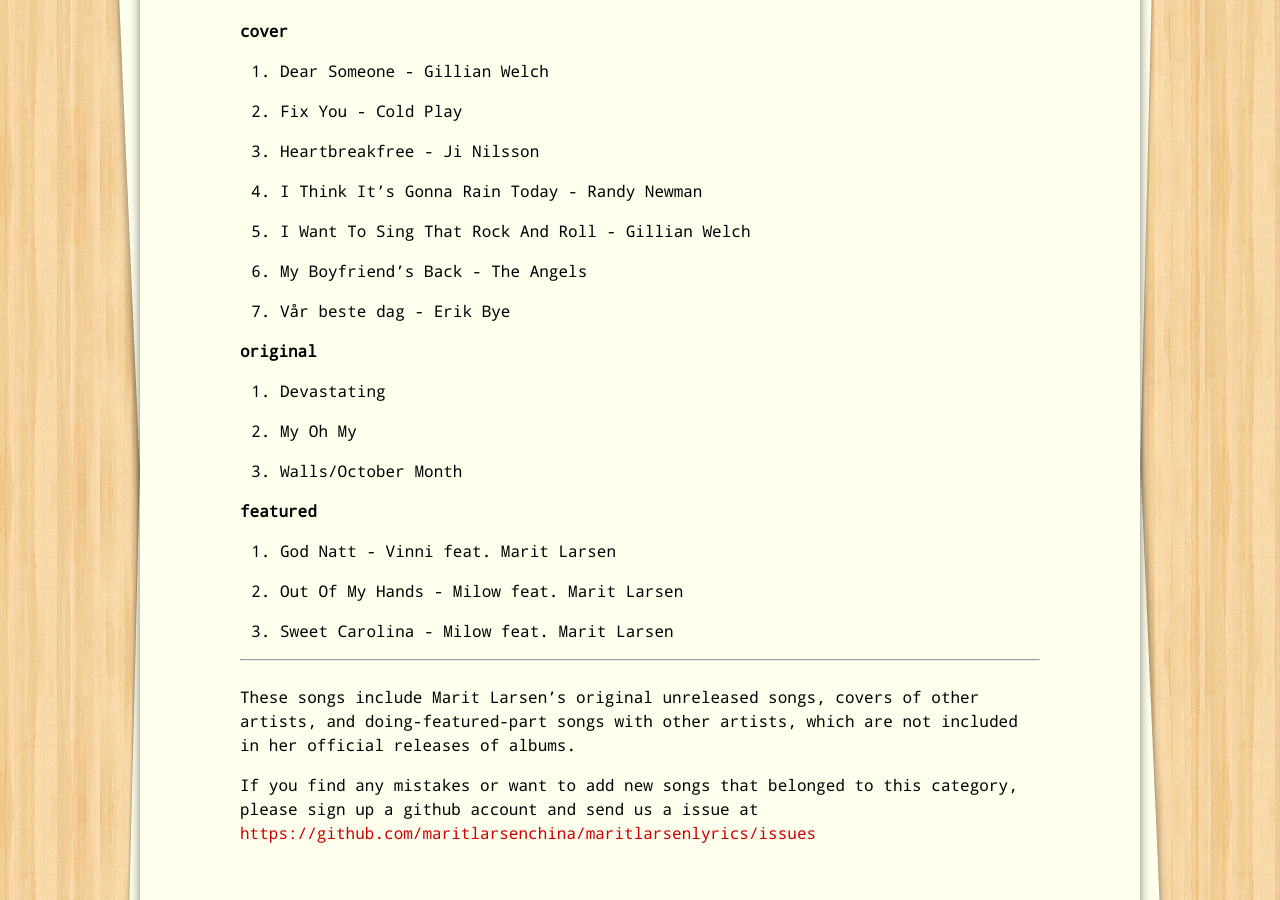
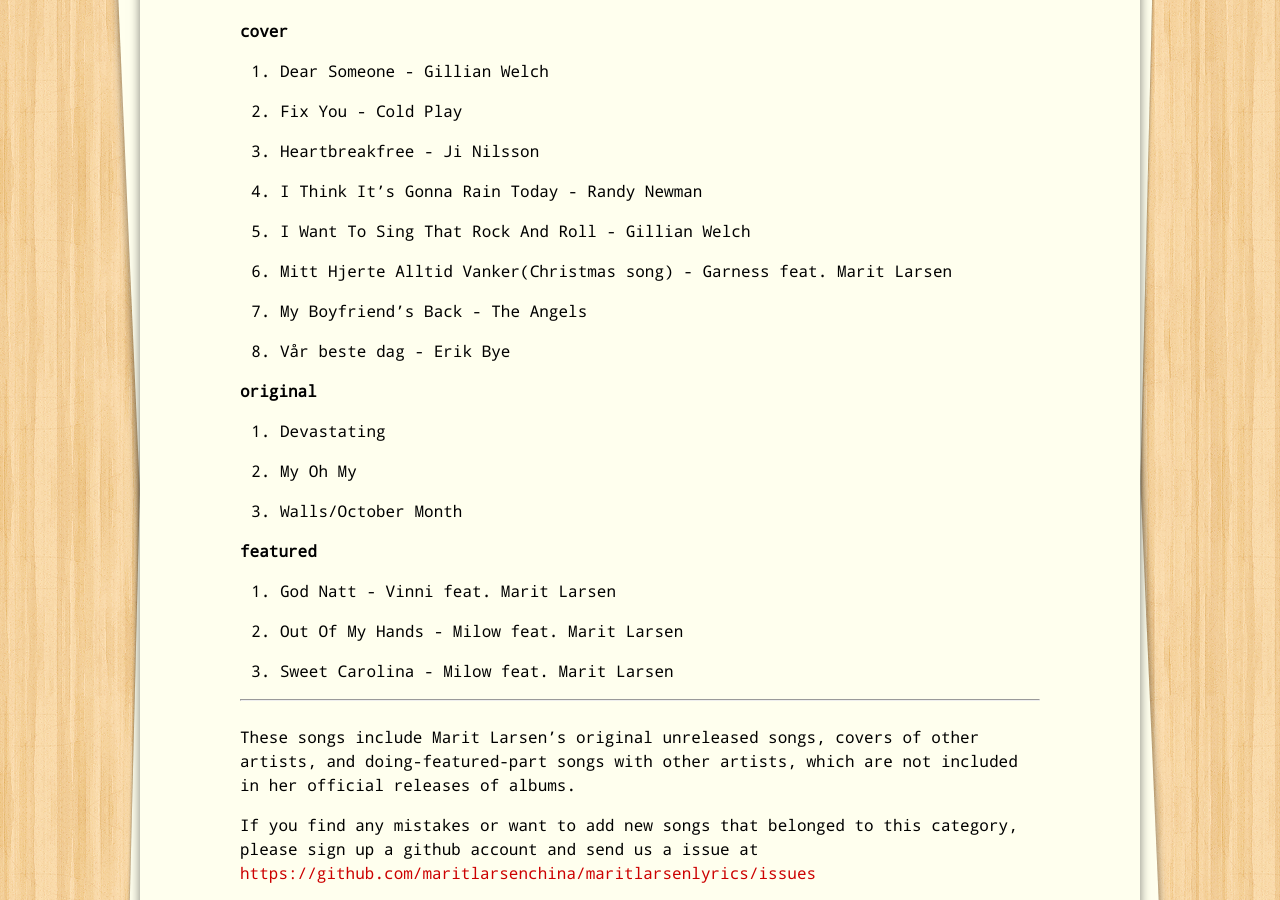
Before and after one commit to maritlarsenchina/maritlarsenlyrics, a Jekyll site: the page built from other.md, in a window 1280 px wide and 900 px high, scrolled down 458 px. Built offline with Jekyll 4.4.1, drawn with Linux system fonts in a browser that asks for light colours.

Commit message:
add Mitt Hjerte Alltid Vanker

```diff
--- a/other.md
+++ b/other.md
@@ -21,9 +21,11 @@ list
 
  05. I Want To Sing That Rock And Roll - Gillian Welch
 
- 06. My Boyfriend's Back - The Angels
+ 06. Mitt Hjerte Alltid Vanker(Christmas song) - Garness feat. Marit Larsen
 
- 07. Vår beste dag - Erik Bye
+ 07. My Boyfriend's Back - The Angels
+
+ 08. Vår beste dag - Erik Bye
 
 **original**
 
```
